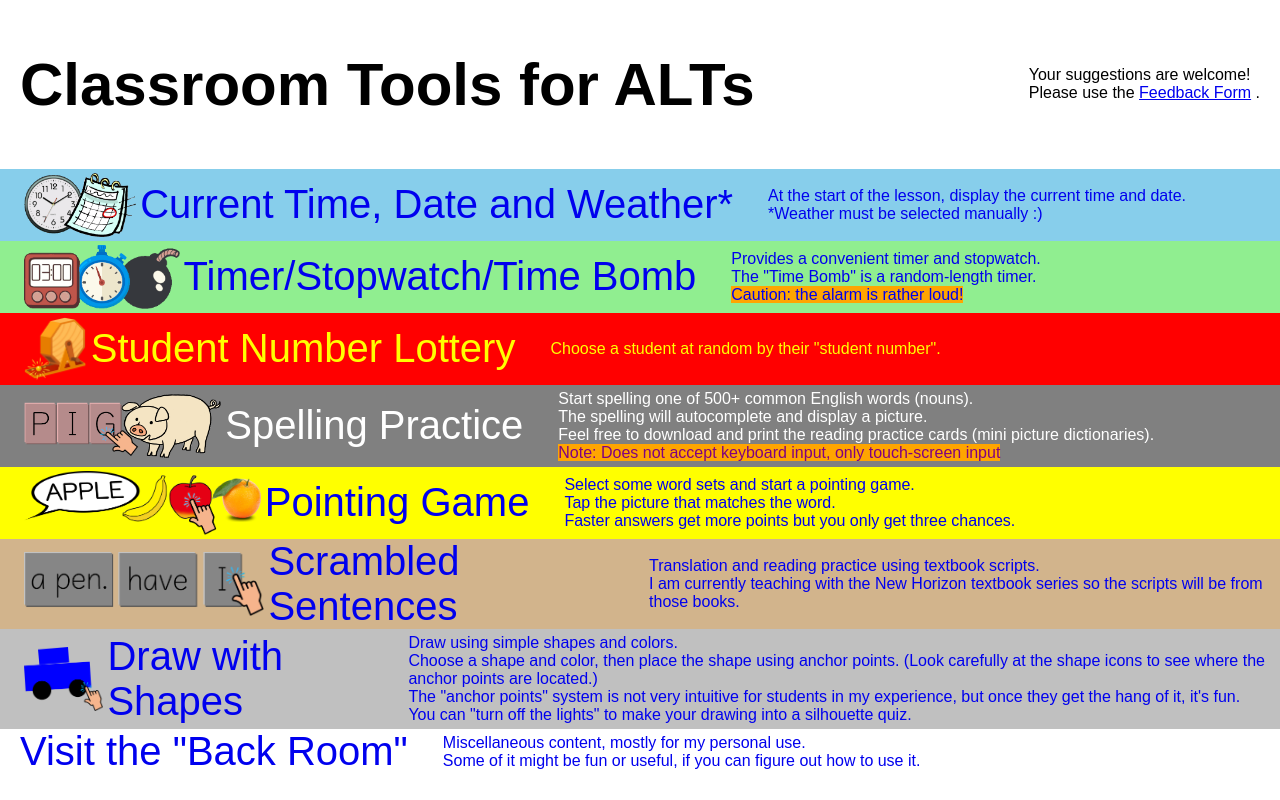
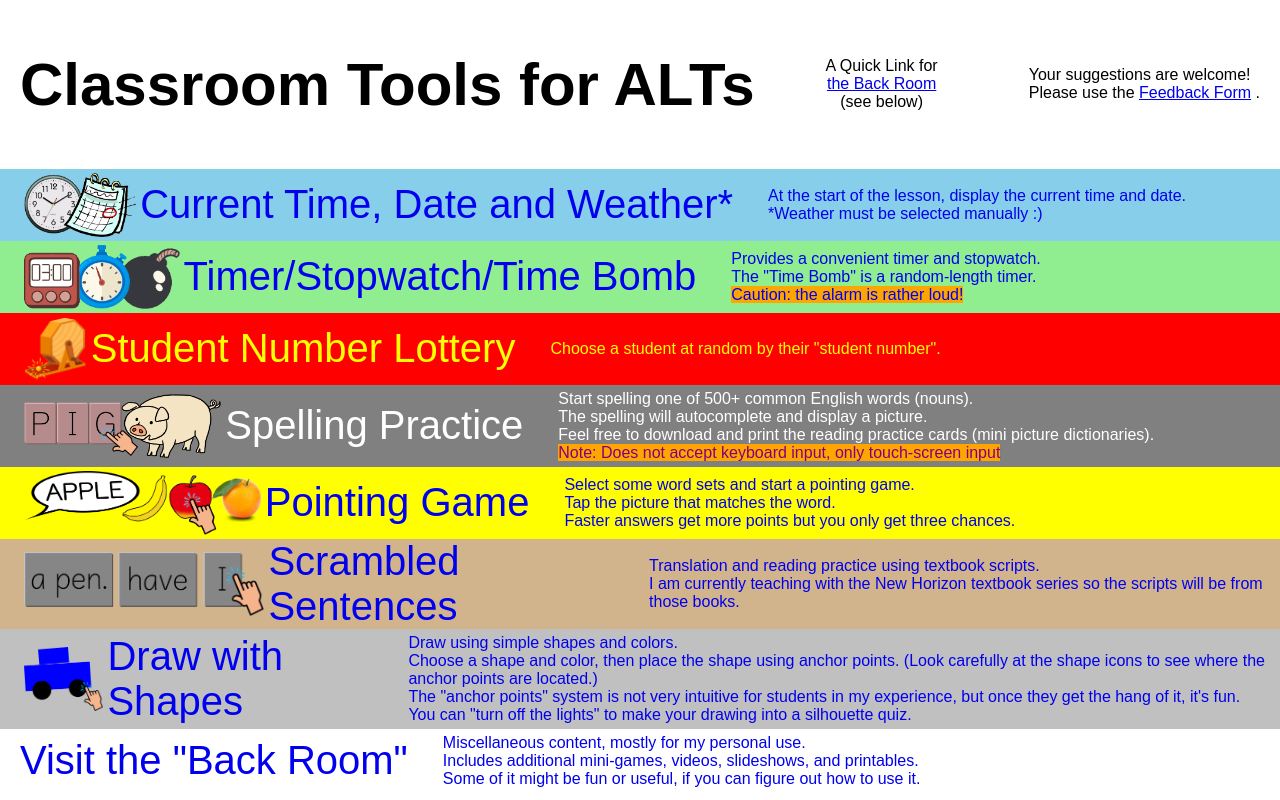
Before and after one commit to nicknameGrape/smartboard, a plain HTML site: page index.html in a window 1280 px wide. Drawn offline with Linux system fonts and the light colour scheme.

Commit message:
add quick link for "the back room"

```diff
--- a/index.html
+++ b/index.html
@@ -14,6 +14,11 @@ body {
 	justify-content: space-between;
 	align-items: center;
 	padding-left: 20px;
+}
+#aBackRoom {
+	justify-self: flex-end;
+	text-align: center;
+	font-size: 12pt;
 }
 #feedback {
 	font-size: 12pt;
@@ -80,6 +85,10 @@ body {
 	<body>
 		<div id="splash">
 			<h2>Classroom Tools for ALTs</h2>
+			<span id="aBackRoom">A Quick Link for<br>
+				<a href="https://nicknamegrape.github.io/">the Back Room</a><br>
+				(see below)
+			</span>
 			<span id="feedback">Your suggestions are welcome!<br>Please use the
 				<a href="https://forms.gle/9w1qv62WLhgi8yk48">Feedback Form</a>
 				.
@@ -141,6 +150,7 @@ body {
 				<a id="back_room" class="itemLink" href="https://nicknameGrape.github.io/">
 					<span>Visit the "Back Room"</span>
 					<span class="usage">Miscellaneous content, mostly for my personal use.<br>
+					Includes additional mini-games, videos, slideshows, and printables.<br>
 					Some of it might be fun or useful, if you can figure out how to use it.
 				</a>
 		</div>
```
